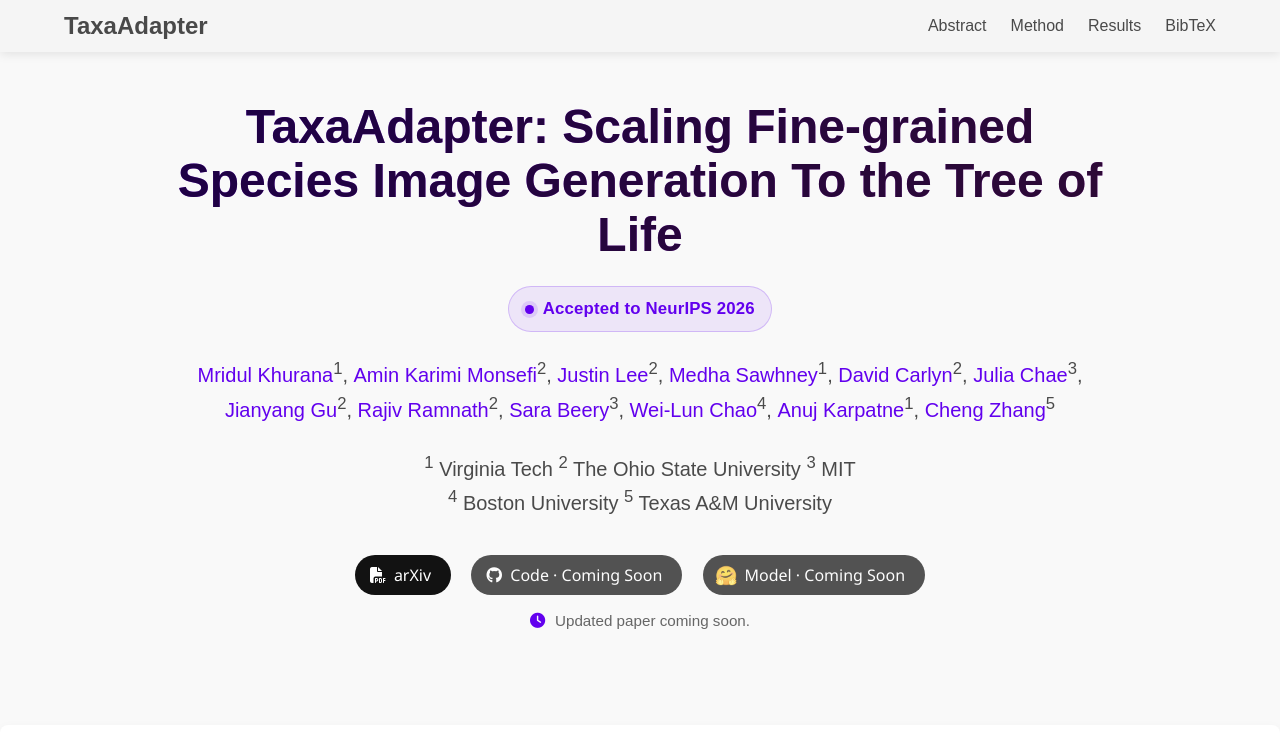
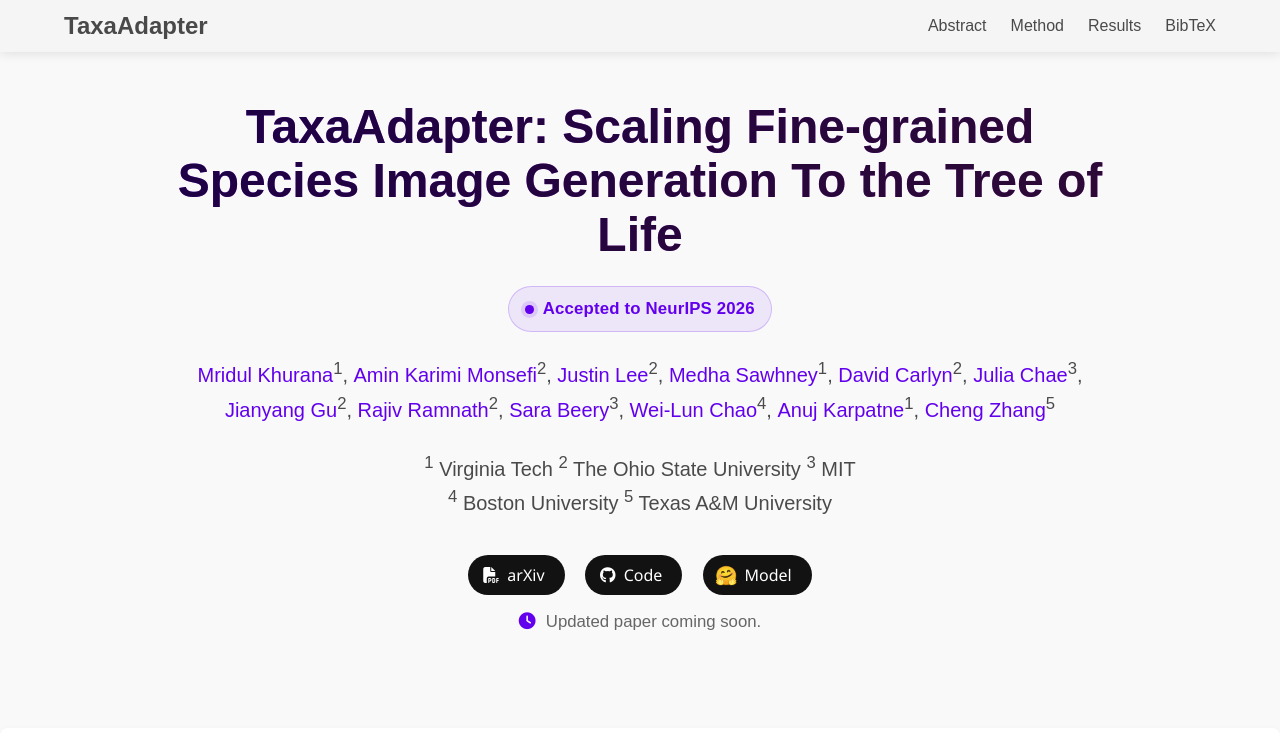
Before and after one commit to Imageomics/TaxaAdapter, a plain HTML site: page index.html in a window 1280 px wide. Shown: the top 754 px of the page. Drawn offline with Linux system fonts and the light colour scheme; some icons are missing; a web font is replaced by a local one.

Commit message:
updated website with code and model link

```diff
--- a/index.html
+++ b/index.html
@@ -121,23 +121,27 @@
                           </span>
 
                           <span class="link-block">
-                            <span class="button is-normal is-rounded is-dark is-coming-soon"
-                                  aria-disabled="true"
-                                  title="Code coming soon">
+                            <a href="https://github.com/Imageomics/TaxaAdapter"
+                               class="external-link button is-normal is-rounded is-dark"
+                               target="_blank"
+                               rel="noopener"
+                               title="Code">
                               <span class="icon">
                                   <i class="fab fa-github"></i>
                               </span>
-                              <span>Code · Coming Soon</span>
-                            </span>
+                              <span>Code</span>
+                            </a>
                           </span>
 
                           <span class="link-block">
-                            <span class="button is-normal is-rounded is-dark is-coming-soon"
-                                  aria-disabled="true"
-                                  title="Hugging Face model coming soon">
+                            <a href="https://huggingface.co/mridulk/TaxaAdapter/tree/main"
+                               class="external-link button is-normal is-rounded is-dark"
+                               target="_blank"
+                               rel="noopener"
+                               title="Model">
                               <span class="icon hugging-face-logo" aria-hidden="true">🤗</span>
-                              <span>Model · Coming Soon</span>
-                            </span>
+                              <span>Model</span>
+                            </a>
                           </span>
                         </div>
                         <p class="paper-update-note">
--- a/static/css/index.css
+++ b/static/css/index.css
@@ -118,7 +118,7 @@
   margin-top: 0.85rem;
   color: #666;
   font-family: 'Google Sans', sans-serif;
-  font-size: 0.95rem;
+  font-size: 1.05rem;
 }
 
 .paper-update-note i {
```
